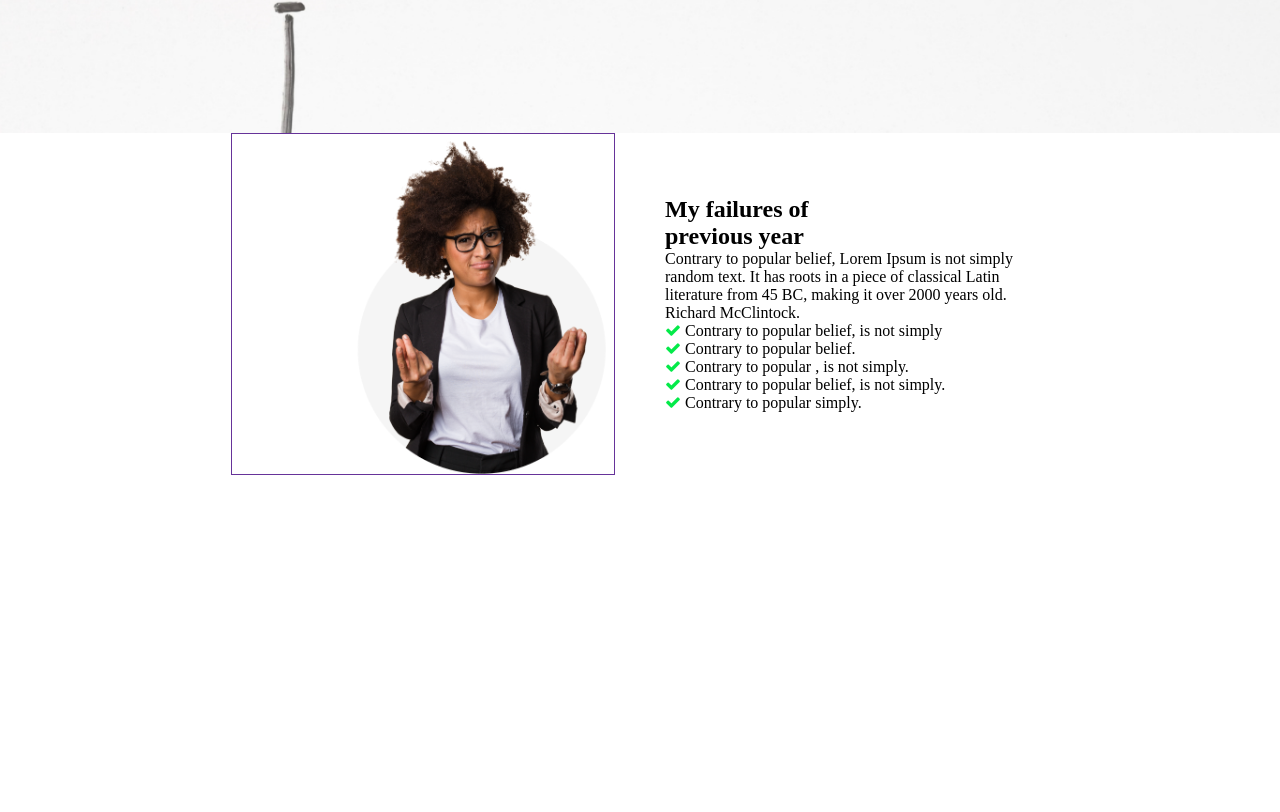
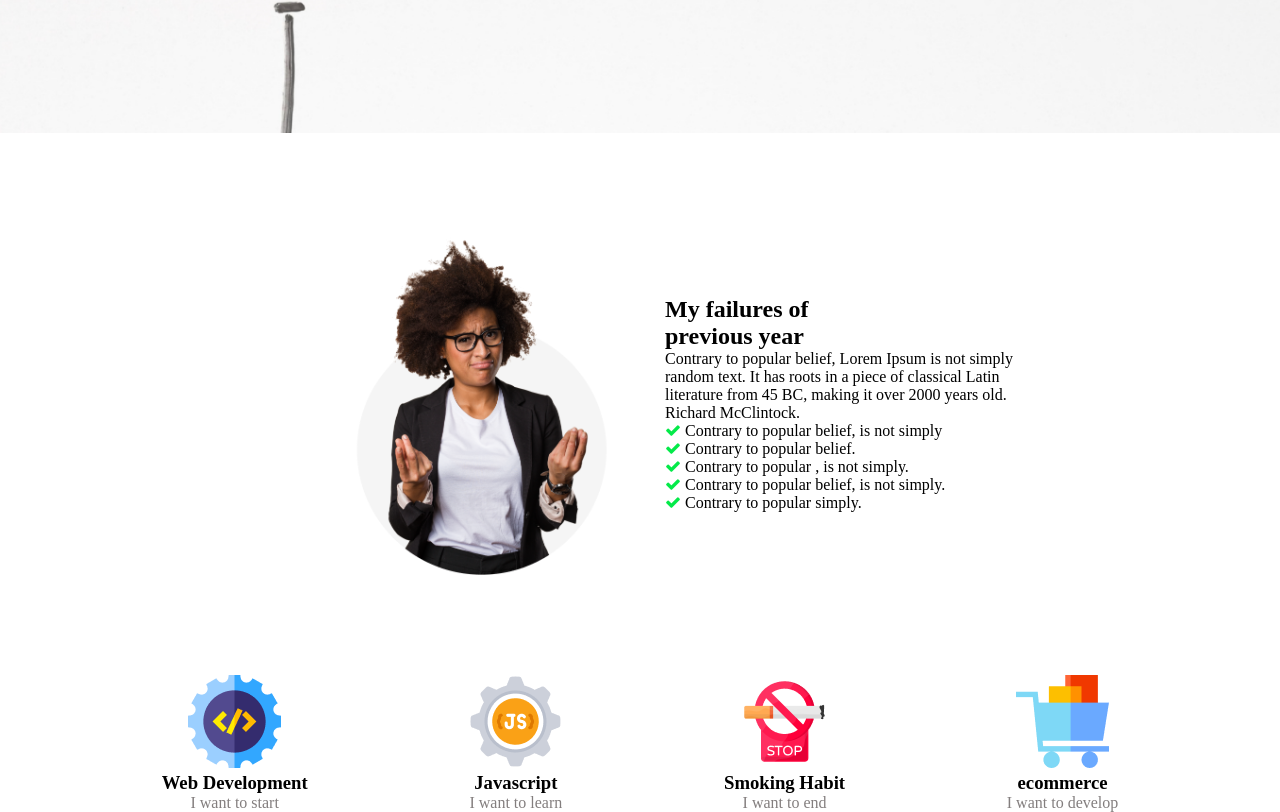
Before and after one commit to masuddrak/frist-assinment, a plain HTML site: page imdex.html in a window 1280 px wide. Shown: the part 567-1379 px from the top of the page. Before the commit the page ends 1042 px from the top, so only its background shows below. Drawn offline with Linux system fonts and the light colour scheme.

Commit message:
added my plans section

```diff
--- a/imdex.html
+++ b/imdex.html
@@ -47,6 +47,29 @@
         </div>
       </div>
     </section>
+    <!-- my plans -->
+    <section class="plans">
+      <div class="plan-item">
+        <img src="images/icons/web.png" alt="">
+        <h3>Web Development</h3>
+        <p>I want to start</p>
+      </div>
+      <div class="plan-item">
+        <img src="images/icons/js.png" alt="">
+        <h3>Javascript</h3>
+        <p>I want to learn</p>
+      </div>
+      <div class="plan-item">
+        <img src="images/icons/smoke.png" alt="">
+        <h3>Smoking Habit</h3>
+        <p class="text-mute">I want to end</p>
+      </div>
+      <div class="plan-item">
+        <img src="images/icons/ecom.png" alt="">
+        <h3>ecommerce</h3>
+        <p>I want to develop</p>
+      </div>
+    </section>
   </main>
 
 </body>
--- a/style.css
+++ b/style.css
@@ -40,10 +40,10 @@
     display: flex;
     justify-content: center;
     align-items: center;
+    margin-top: 100px;
 }
 .fancy-img{
     width: 30%;
-    border: 1px solid rebeccapurple;
 }
 .fancy-img img{
     width: 70%;
@@ -63,3 +63,15 @@
 .check-mark p{
     display: inline;
 }
+/* plans css  */
+.plans{
+    display: flex;
+    justify-content: space-evenly;
+    margin-top: 100px;
+}
+.plan-item{
+    text-align: center;
+}
+.plan-item p{
+    color: #837e7e;
+}
```
